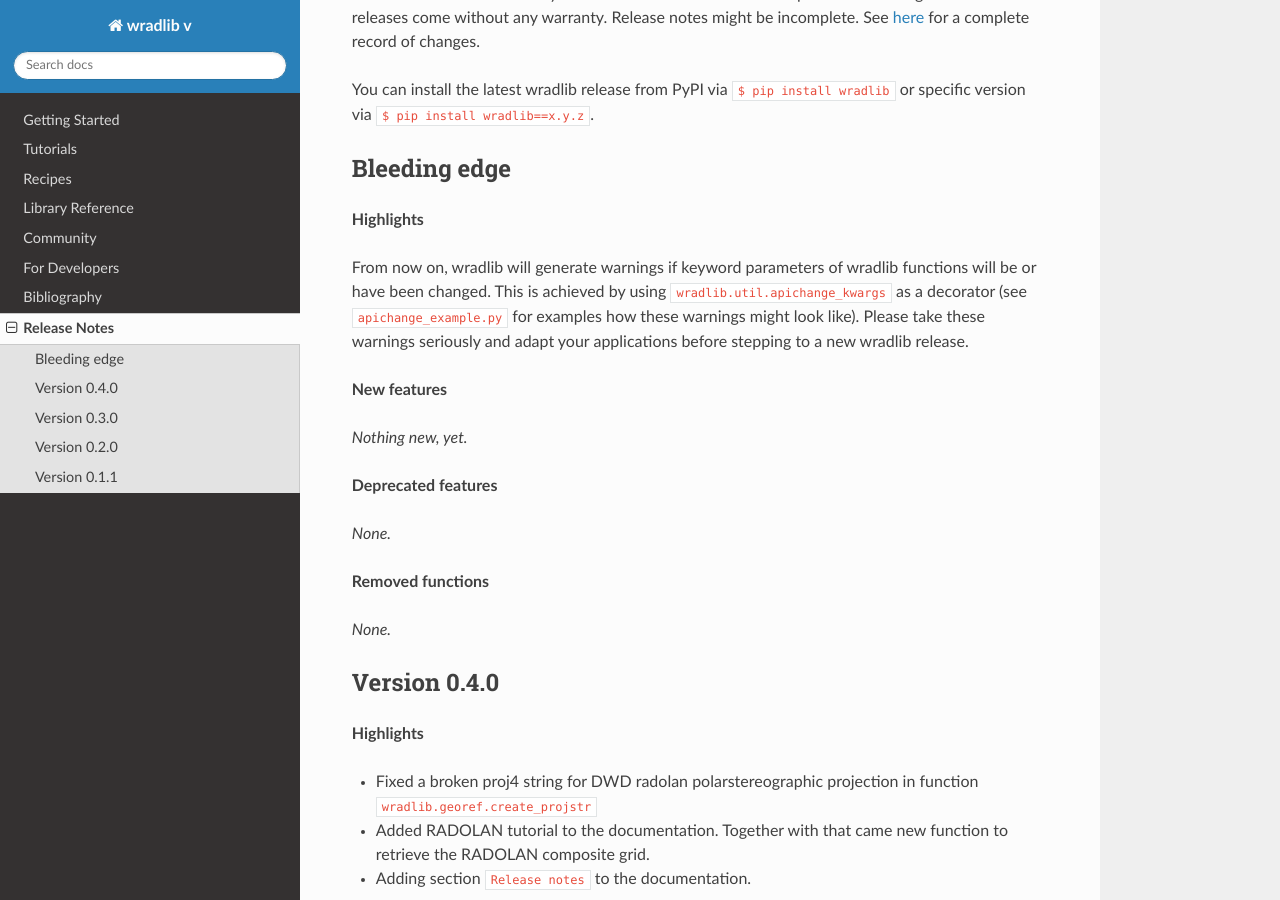
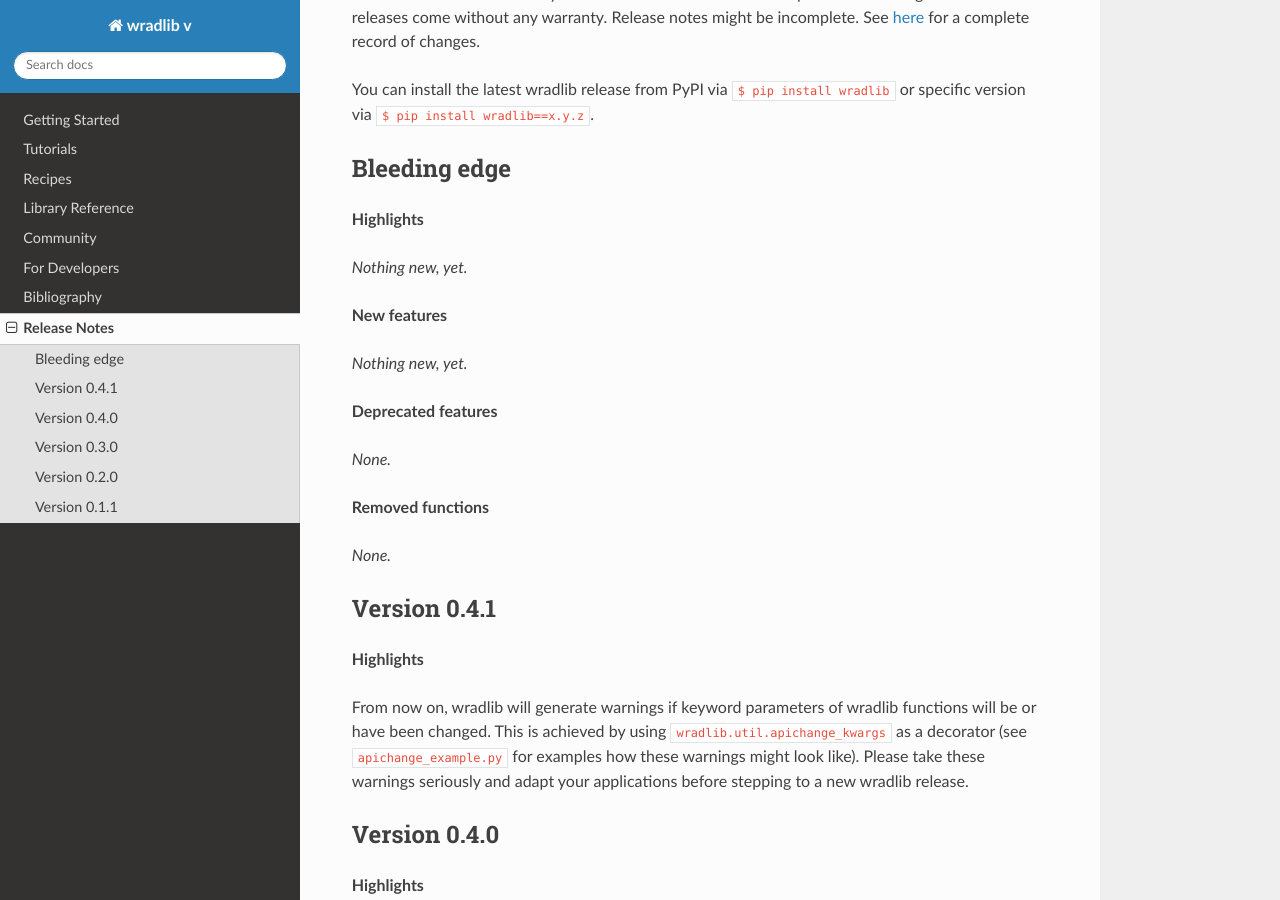
Before and after one commit to wradlib/wradlib-docs, a Sphinx documentation site: the page built from source/release_notes.rst, in a window 1280 px wide and 900 px high, scrolled down 203 px. Built offline with Sphinx 7.4.7 and the Read the Docs theme 2.0.0, drawn with Linux system fonts in a browser that asks for light colours; some of the changed lines change nothing that is shown.

Commit message:
MAINT: Set version from 0_4_0 to 0_4_1. Updated release notes accordingly.

```diff
--- a/source/release_notes.rst
+++ b/source/release_notes.rst
@@ -11,7 +11,7 @@
 
 **Highlights**
 
-From now on, wradlib will generate warnings if keyword parameters of wradlib functions will be or have been changed. This is achieved by using ``wradlib.util.apichange_kwargs`` as a decorator (see ``apichange_example.py`` for examples how these warnings might look like). Please take these warnings seriously and adapt your applications before stepping to a new wradlib release.
+*Nothing new, yet.*
 
 **New features**
 
@@ -24,6 +24,14 @@
 **Removed functions**
 
 *None.*
+
+
+Version 0.4.1
+-------------
+
+**Highlights**
+
+From now on, wradlib will generate warnings if keyword parameters of wradlib functions will be or have been changed. This is achieved by using ``wradlib.util.apichange_kwargs`` as a decorator (see ``apichange_example.py`` for examples how these warnings might look like). Please take these warnings seriously and adapt your applications before stepping to a new wradlib release.
 
 
 Version 0.4.0
@@ -48,7 +56,6 @@
 **Removed functions**
 
 *None.*
-
 
 
 Version 0.3.0
```
